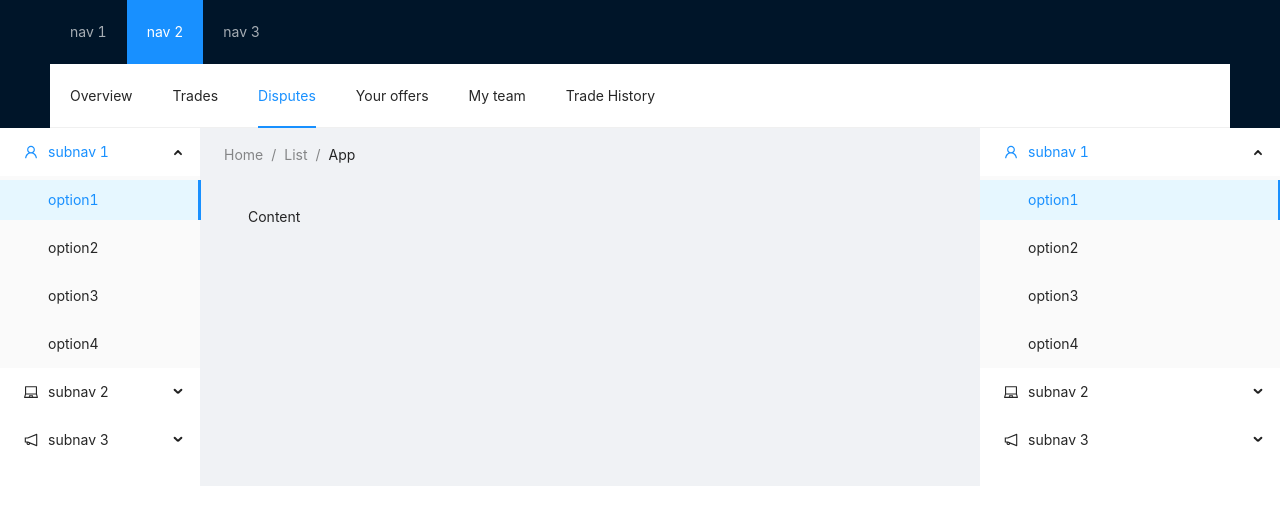
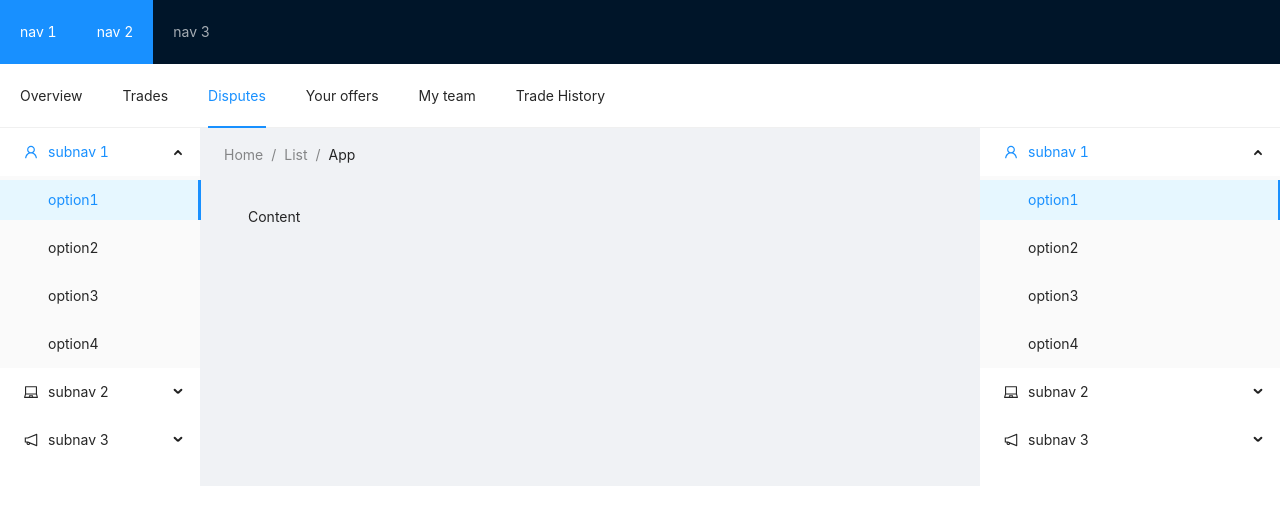
Before and after one commit to peeppirnpuu/p-test-assignment, a React (Create React App) app: page / in a window 1280 px wide. Shown: the top 524 px of the page. Built offline with nearby package versions, Linux system fonts and the light colour scheme.

Commit message:
Overwrite CRA TypeScript CSS Modules for supporting SASS and LESS

```diff
--- a/package.json
+++ b/package.json
@@ -36,5 +36,8 @@
       "last 1 firefox version",
       "last 1 safari version"
     ]
+  },
+  "devDependencies": {
+    "typescript-plugin-css-modules": "^2.3.0"
   }
 }
--- /dev/null
+++ b/src/Layout.scss
@@ -0,0 +1,3 @@
+.ant-layout-header {
+  padding: 0;
+}
--- a/src/Layout.tsx
+++ b/src/Layout.tsx
@@ -4,6 +4,7 @@ import { Layout, Menu, Breadcrumb, Tabs } from 'antd';
 import { UserOutlined, LaptopOutlined, NotificationOutlined } from '@ant-design/icons';
 
 import 'antd/dist/antd.css'; // or 'antd/dist/antd.less'
+import './Layout.scss';
 
 const { SubMenu } = Menu;
 const { Header, Content, Sider } = Layout;
--- /dev/null
+++ b/src/global.d.ts
@@ -0,0 +1,4 @@
+declare module '*.module.scss' {
+  const classes: { [key: string]: string };
+  export default classes;
+}
--- a/tsconfig.json
+++ b/tsconfig.json
@@ -17,7 +17,8 @@
     "resolveJsonModule": true,
     "isolatedModules": true,
     "noEmit": true,
-    "jsx": "react"
+    "jsx": "react",
+    "plugins": [{ "name": "typescript-plugin-css-modules" }]
   },
   "include": [
     "src"
```
